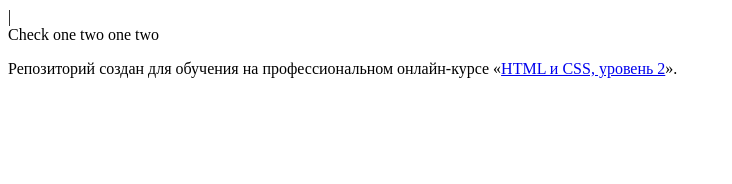
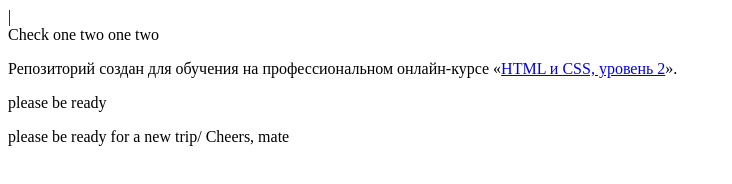
Before and after one commit to justrini/1149589-pink-18, a website: page source/index.html in a window 1280 px wide. Shown: the whole page, without its empty margins (0-732 px from the left). Drawn offline with Linux system fonts and the light colour scheme.

Commit message:
first attemp

```diff
--- a/source/index.html
+++ b/source/index.html
@@ -10,6 +10,8 @@
   |<div> Check one two one two</div>
   <p>Репозиторий создан для обучения на профессиональном онлайн‑курсе «<a
       href="https://htmlacademy.ru/intensive/adaptive">HTML и CSS, уровень 2</a>».</p>
+  <p>please be ready</p>
+  please be ready for a new trip/ Cheers, mate
 
 </body>
 
```
